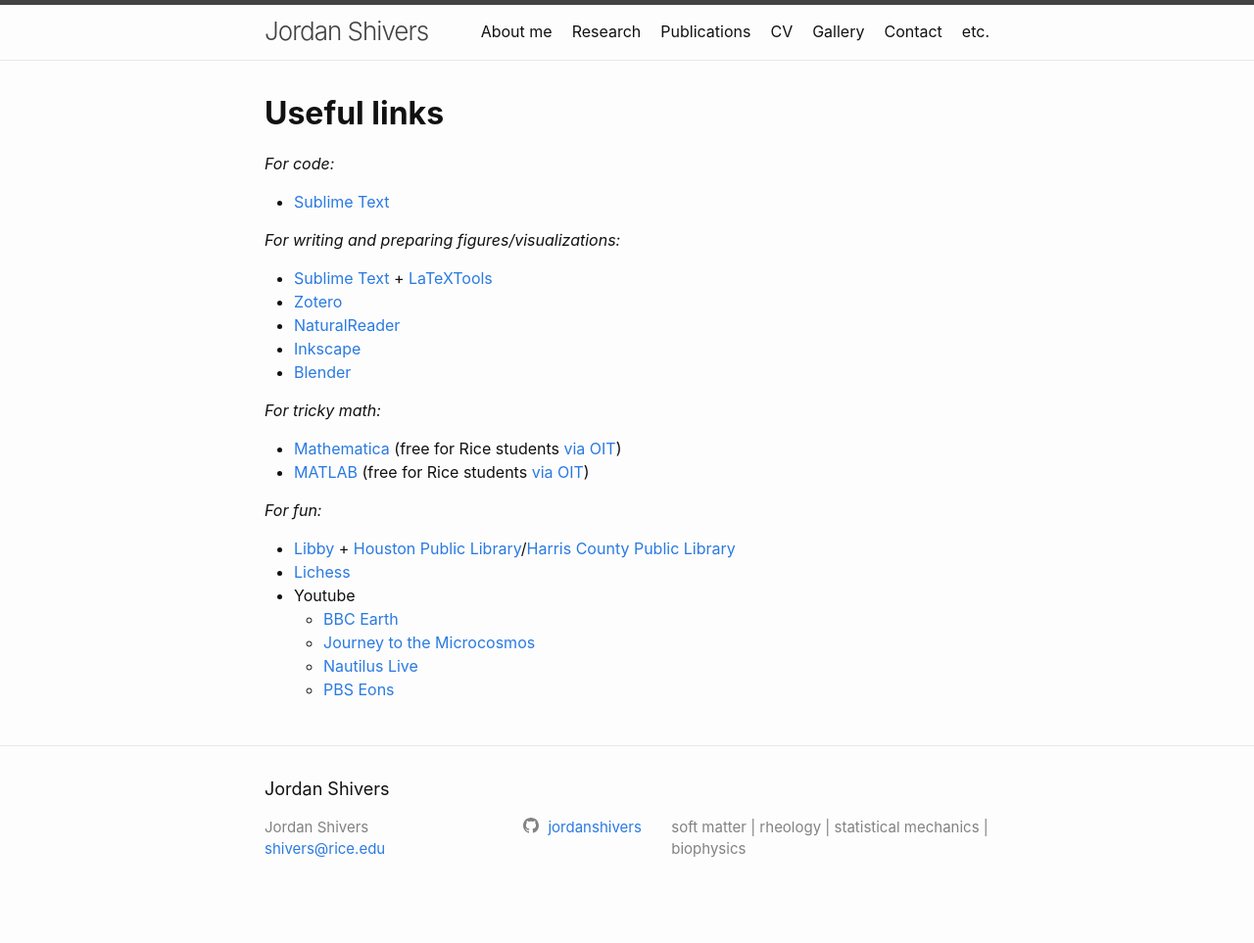
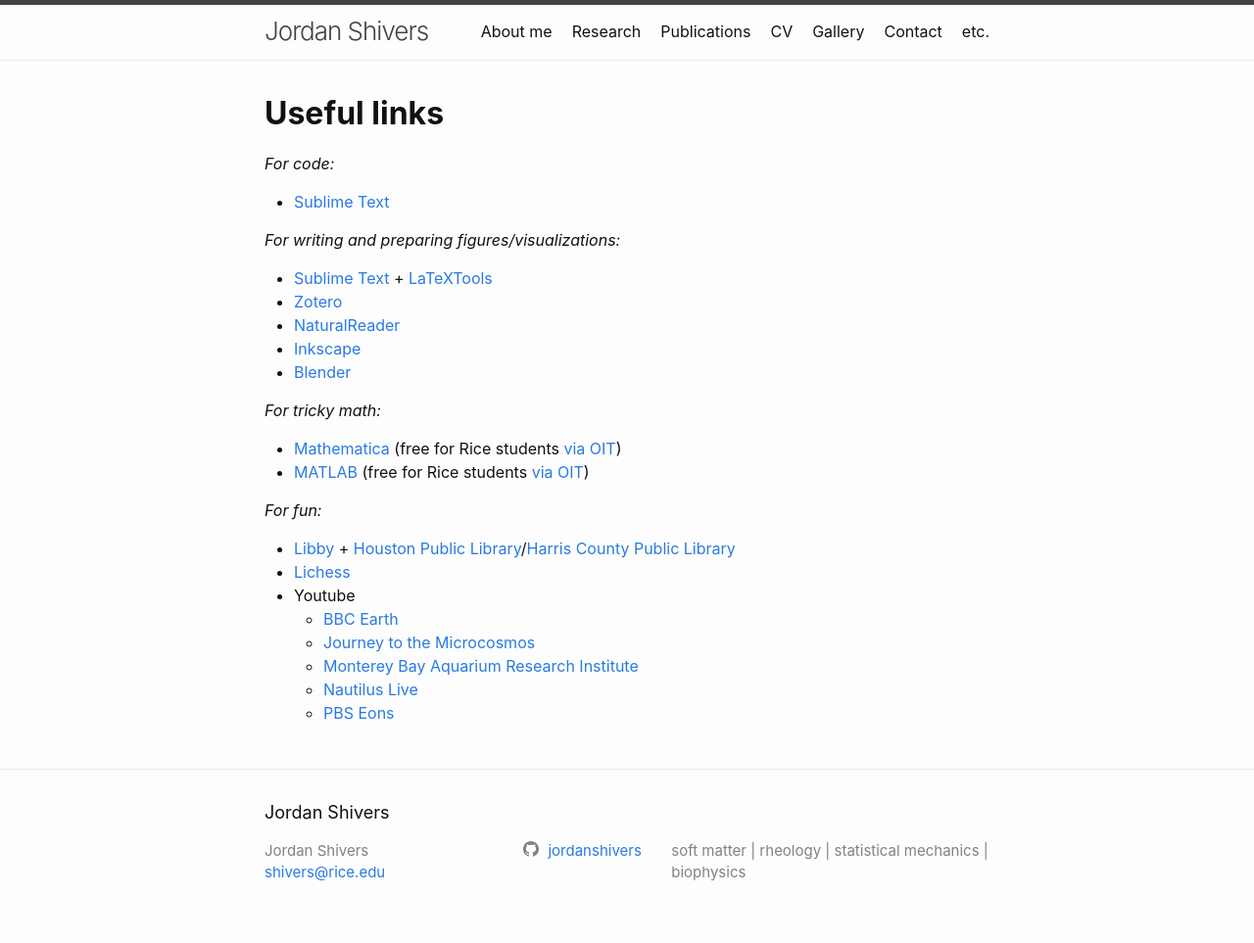
Before and after one commit to jordanshivers/jordanshivers.github.io, a Jekyll site: the page built from extras.md, in a window 1280 px wide. Shown: the whole page at 98% size. Built offline with Jekyll 4.4.1, drawn with Linux system fonts in a browser that asks for light colours; before the commit the page ends 939 px from its top, so only the background shows below that.

Commit message:
Update extras.md

```diff
--- a/extras.md
+++ b/extras.md
@@ -26,5 +26,6 @@
 * Youtube
 	* [BBC Earth](https://www.youtube.com/c/bbcearth)
 	* [Journey to the Microcosmos](https://www.youtube.com/channel/UCBbnbBWJtwsf0jLGUwX5Q3g)
+	* [Monterey Bay Aquarium Research Institute](https://www.youtube.com/channel/UCFXww6CrLAHhyZQCDnJ2g2A)
 	* [Nautilus Live](https://www.youtube.com/c/EVNautilus)
 	* [PBS Eons](https://www.youtube.com/channel/UCzR-rom72PHN9Zg7RML9EbA)
```
